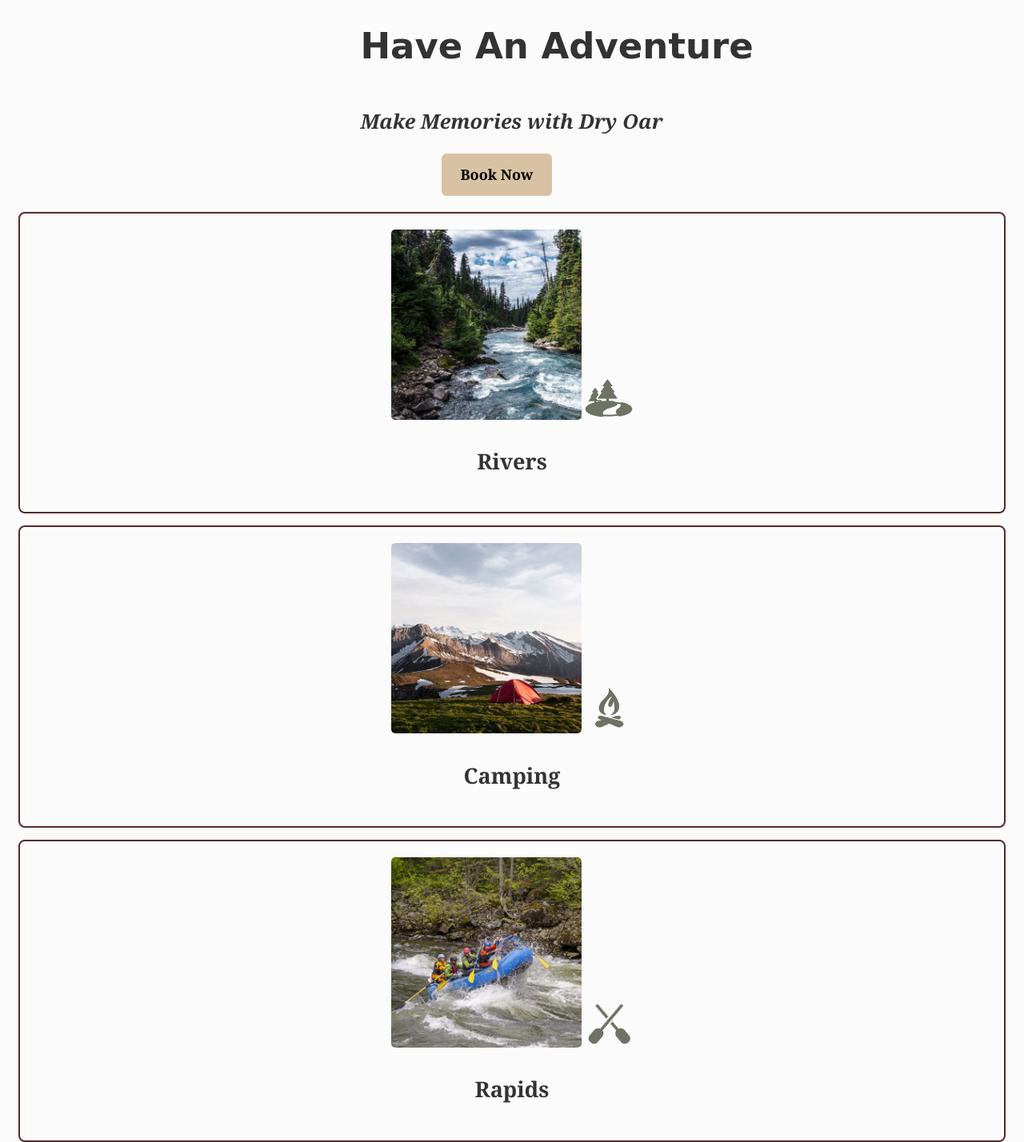
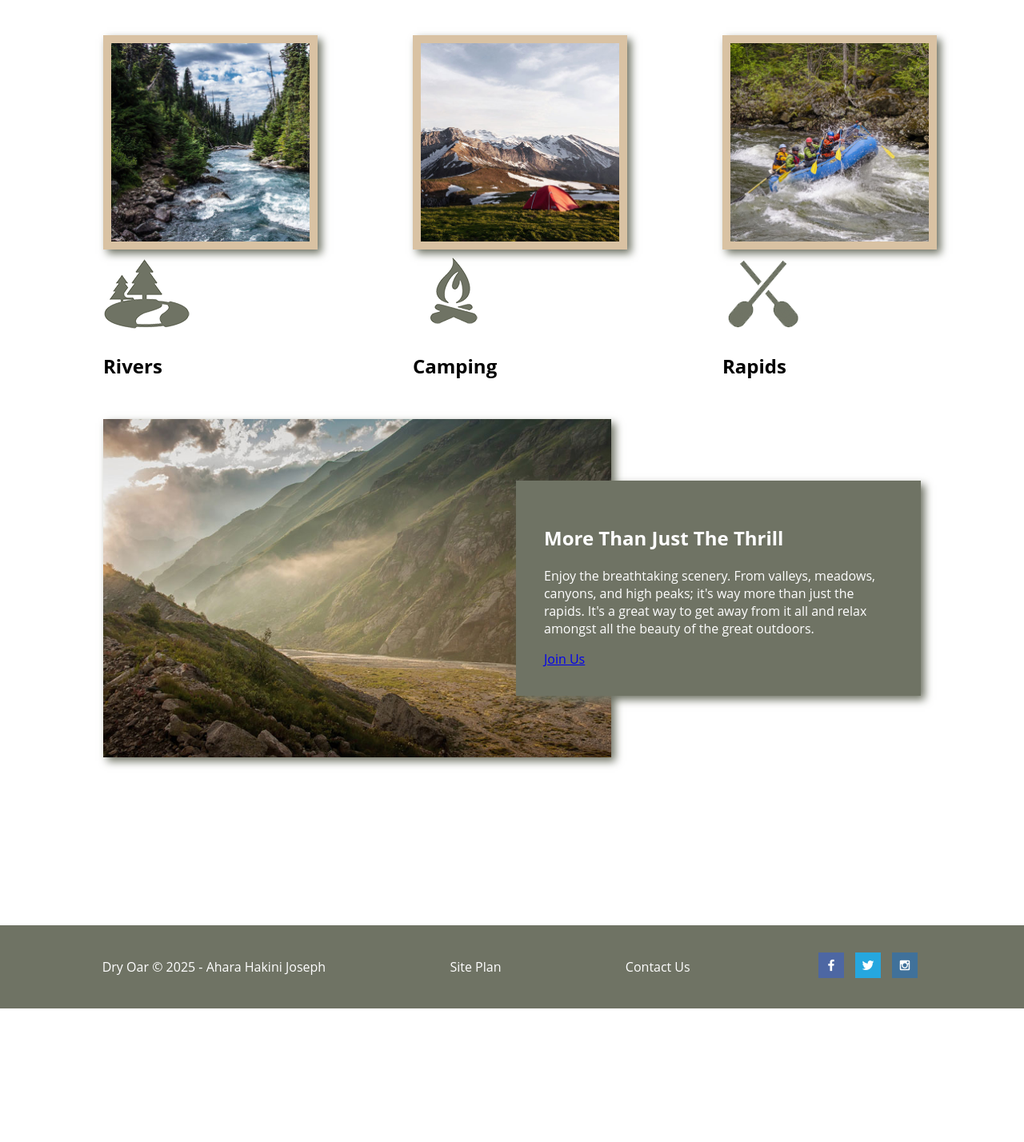
Before and after one commit to jos18004/Home, a plain HTML site: page index.html in a window 1280 px wide. Shown: the part 1020-2448 px from the top of the page at 80% size. After the commit the page ends 2281 px from the top, so only its background shows below. Drawn offline with Linux system fonts and the light colour scheme.

Commit message:
final touch

```diff
--- a/index.html
+++ b/index.html
@@ -3,19 +3,17 @@
 <head>
   <meta charset="UTF-8">
   <meta name="viewport" content="width=device-width, initial-scale=1.0">
-  <title>White Water Rafting</title>
-  <link href="https://fonts.googleapis.com/css2?family=Open+Sans:wght@400;600;700&display=swap" rel="stylesheet">
+  <title>Dry Oar Rafting</title>
   <link rel="stylesheet" href="styles/style.css">
 </head>
 <body>
-  <div id="content">
   <header>
     <a id="logo_link" href="index.html">
       <img class="logo" src="images/logo.png" alt="Dry Oar Logo">
     </a>
     <nav>
       <a href="index.html">Home</a>
-        <a href="rivers.html">Page 2</a>
+      <a href="#">Page 2</a>
       <a href="site-plan-rafting.html">Site Plan</a>
       <a href="contactus.html">Contact Us</a>
     </nav>
@@ -29,30 +27,28 @@
       <h1 class="home-title">Have An Adventure</h1>
       <h4>Make Memories with Dry Oar</h4>
       <div class="button-box">
-          <a class="book" href="rivers.html">Book Now</a>
+        <a class="book" href="rates.html">Book Now</a>
       </div>
     </section>
   </div>
 
   <main class="home-grid">
-      <section class="river-card">
+    <section class="rivers-card">
       <img class="card-img" src="images/rivers.jpg" alt="river in forest">
       <img class="icon" src="images/river_icon.png" alt="river icon">
       <h2>Rivers</h2>
     </section>
     <section class="camping-card">
-        <img class="card-img" src="images/camping.jpg" alt="tent in forest">
+      <img class="card-img" src="images/camping.jpg" alt="tent in mountains">
       <img class="icon" src="images/fire_icon.png" alt="fire icon">
       <h2>Camping</h2>
     </section>
     <section class="rapids-card">
-        <img class="card-img" src="images/rapids.jpg" alt="rafting boat on rapids">
+      <img class="card-img" src="images/rapids.jpg" alt="rafting boat">
       <img class="icon" src="images/oars.png" alt="oars icon">
       <h2>Rapids</h2>
     </section>
-
     <div id="background"></div>
-
     <img class="mountains" src="images/mountains.jpg" alt="Misty mountains">
     <section class="msg">
       <h2>More Than Just The Thrill</h2>
@@ -62,21 +58,21 @@
   </main>
 
   <footer>
-      <p>Dry Oar &copy; 2024 -Ahara Hakini Joseph </p>
-      <p><a href="Site-plan.html">Site Plan</a></p>
-      <p><a href="rivers.html">Contact Us</a></p>
+    <p>Dry Oar © 2025 - Ahara Hakini Joseph
+</p>
+    <p><a href="site-plan-rafting.html">Site Plan</a></p>
+    <p><a href="contactus.html">Contact Us</a></p>
     <div class="social">
       <a href="https://facebook.com" target="_blank">
-          <img class="icon" src="images/facebook.png" alt="facebook icon">
+        <img src="images/facebook.png" alt="fb icon">
       </a>
       <a href="https://twitter.com" target="_blank">
-          <img class="icon" src="images/twitter.png" alt="twitter icon">
+        <img src="images/twitter.png" alt="twitter icon">
       </a>
       <a href="https://instagram.com" target="_blank">
-          <img class="icon" src="images/instagram.png" alt="instagram icon">
+        <img src="images/instagram.png" alt="instagram icon">
       </a>
     </div>
   </footer>
-  </div>
 </body>
 </html>
--- a/styles/style.css
+++ b/styles/style.css
@@ -1,167 +1,199 @@
-/* Page container */
-#content {
-  max-width: 1600px;
-  margin: 0 auto;
-  font-family: 'Georgia', serif;
+/* General Styles */
+body {
+  font-family: 'Open Sans', sans-serif;
+  margin: 0;
+  padding: 0;
+  background-color: #fff;
 }
 
-/* Global text settings */
-body {
-  background-color: #fcfbfb;
-  color: #333;
-  font-size: 18px;
-  line-height: 1.6;
+/* Header Layout */
+header {
+  display: grid;
+  grid-template-columns: 150px auto;
+  align-items: center;
+  background-color: rgba(255, 255, 255, 0.8);
 }
 
-/* Header styles */
-header {
-  background-color: rgba(20, 30, 13, 0.7);
-  padding: 20px;
+#logo_link {
+  justify-self: center;
+  align-self: center;
+  padding-top: 5px;
 }
 
-nav a {
-  text-decoration: none;
-  color: #f6f0f0;
-  margin: 0 15px;
-  font-weight: bold;
-  font-size: 1.1em;
-  padding: 35px;
+nav {
+  display: flex;
+  justify-content: space-around;
 }
 
-nav a:hover {
-  background-color: black;
-  color: #d9c2a3;
-  padding: 5px 10px;
-  border-radius: 5px;
+/* Hero Section Grid */
+#hero {
+  display: grid;
+  grid-template-columns: 1fr 3fr 1fr;
+  margin-top: -100px;
 }
 
-/* Hero Section */
-#hero-msg h1 {
-  font-size: 2.5em;
-  margin-top: 20px;
-  margin-left: 35%;
-  font-weight: bold;
-  font-family: cursive;
+#hero-box {
+  grid-column: 1/4;
+  grid-row: 1/3;
+  z-index: -1;
+}
+
+#hero-img {
+  width: 100%;
+}
+
+#hero-msg {
+  grid-column: 2/3;
+  grid-row: 1/2;
+  margin-top: 100px;
+  text-align: center;
+
 
 }
 
-#hero-msg h4 {
-  font-size: 1.4em;
-  margin: 10px 0;
-  margin-left: 35%;
-  font-style: italic;
+#hero-msg h1, #hero-msg h4 {
+  margin: 0;
+  color: rgb(222, 195, 76);
+font-size: 25px;
+font-family: 'Trebuchet MS', 'Lucida Sans Unicode', 'Lucida Grande', 'Lucida Sans', Arial, sans-serif;
 }
 
-.button-box {
-  margin: 20px 0;
-  margin-left: 43%;
-}
-
-.book, .join {
-  background-color: #d9c2a3;
-  padding: 12px 24px;
-  text-decoration: none;
-  color: #000;
-  font-weight: bold;
-  border-radius: 6px;
-  display: inline-block;
-  transition: background-color 0.3s;
-  font-size: 1em;
-}
-
-.book:hover, .join:hover {
-  background-color: #b8860b;
+#hero-msg h4 {
   color: white;
 }
 
-/* Card Sections */
-main section {
-  text-align: center;
-  padding: 20px;
-  margin: 15px;
-  border: 2px solid #572a2a;
-  border-radius: 8px;
-
+/* Main Grid */
+.home-grid {
+  display: grid;
+  grid-template-columns: repeat(10, 1fr);
+  gap: 10px;
 }
 
-.card-img {
-  width: 20%;
-  height: auto;
-  border-radius: 5px;
+/* Card Sections */
+.card-img, .mountains {
+  width: 100%;
 }
 
-.icon {
-  width: 60px;
-  margin-top: 10px;
+.rivers-card {
+  grid-column: 2/4;
+  grid-row: 2/3;
 }
 
-/* Background Section */
-#background {
-  height: 725px;
-  background-color: #d6a274;
-  margin-top: 30px;
+.camping-card {
+  grid-column: 5/7;
+  grid-row: 2/3;
 }
 
-/* Mountains image */
-.mountains {
-  width: 50%;
-  height: auto;
-  display: block;
+.rapids-card {
+  grid-column: 8/10;
+  grid-row: 2/3;
 }
 
-/* Message Section */
-.msg {
-  background-color: #777b69;
-  color: white;
-  padding: 40px 20px;
-  border-radius: 10px;
-  margin: 30px;
+#background {
+  grid-column: 1/11;
+  grid-row: 4/9;
 }
 
-.msg h2 {
-  font-size: 2em;
-  margin-bottom: 15px;
+.mountains {
+  grid-column: 2/7;
+  grid-row: 5/8;
+  box-shadow: 5px 5px 10px #6f7364;
 }
 
-.msg p {
-  font-size: 1.2em;
-  margin-bottom: 20px;
+.msg {
+  grid-column: 6/10;
+  grid-row: 6/7;
+  background-color: #6f7364;
+  padding: 35px;
+  box-shadow: 5px 5px 10px #6f7364;
+  color: white;
 }
 
 /* Footer */
 footer {
-  background-color: #444;
+  background-color: #6f7364;
+  padding: 25px 50px;
+  margin-top: 200px;
+  display: flex;
+  justify-content: space-around;
+  align-items: center;
   color: white;
-  text-align: center;
-  padding: 20px 10px;
-  font-size: 1em;
-}
-
-footer p {
-  font-size: 1.2em;
-  margin: 10px 0;
 }
 
 footer a {
-  color: #f6f0f0;
+  color: white;
   text-decoration: none;
-  margin: 0 10px;
 }
 
-footer a:hover {
-  text-decoration: underline;
-  color: #d9c2a3;
+.social img {
+  width: 32px;
+  margin: 0 5px;
 }
 
-/* Logo */
-.logo {
-  width: 80px;
-  padding-top: 5px;
+/* Enhancements - Image Hover */
+.card-img {
+  border: 10px solid #d9c2a3;
+  transition: transform .5s;
+  box-shadow: 5px 5px 10px #6f7364;
 }
-#hero-img {
-  width: 100%;
+
+.card-img:hover {
+  opacity: .6;
+  transform: scale(1.1);
 }
-.home-title {
-  font-family: 'Rock Salt', 'Bradley Hand', sans-serif;
-  font-size: 2em;
+
+/* Responsive Design */
+@media screen and (max-width: 900px) {
+  #hero, .home-grid {
+    display: block;
+    height: auto;
+  }
+
+  nav, footer {
+    flex-direction: column;
+  }
+
+  nav a {
+    display: block;
+    padding: 15px;
+  }
+
+  #hero {
+    margin-top: 0;
+  }
+
+  #hero-msg {
+    margin-top: 0;
+  }
+
+  #hero-msg h4 {
+    display: none;
+  }
+
+  #hero-msg h1 {
+    color: #6f7364;
+  }
+
+  .home-title {
+    font-size: 25px;
+  }
+
+  .rivers-card, .camping-card, .rapids-card {
+    margin: 50px auto;
+    width: 60%;
+  }
+
+  #background {
+    display: none;
+  }
+
+  .mountains, .msg {
+    width: 80%;
+    display: block;
+    margin: 0 auto;
+  }
+
+  footer {
+    margin-top: 25px;
+  }
 }
```
Lines whose indentation alone changed are shown as unchanged.
